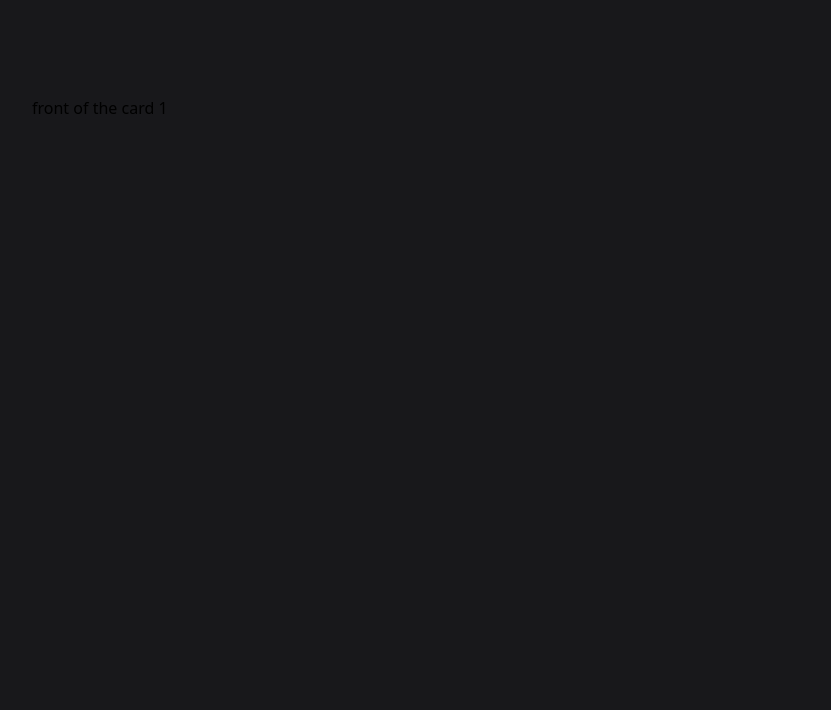
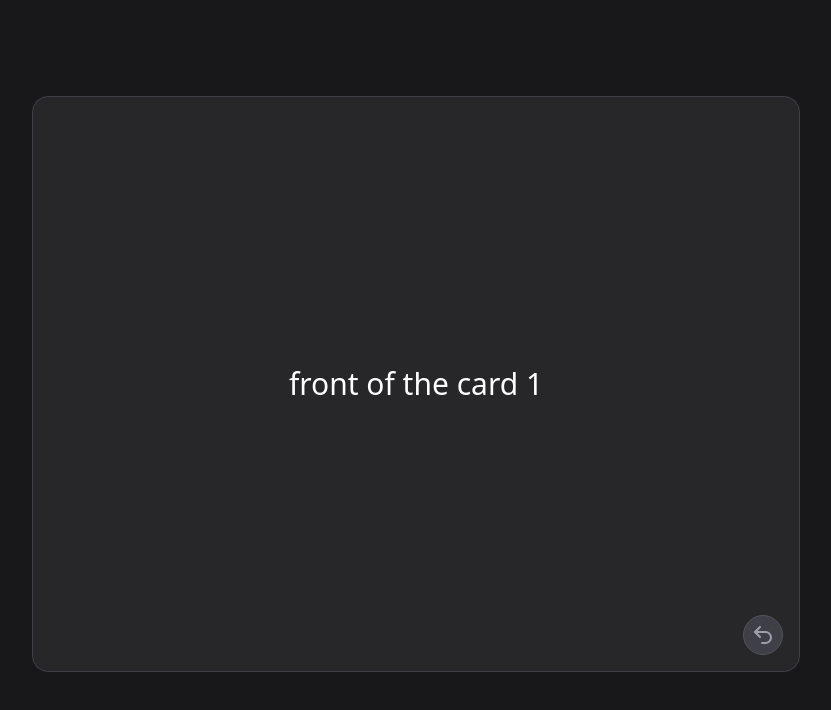
Before and after one commit to jaxonhill/oss-flashcards, a React (Vite) app in the folder frontend/: page / in a window 1280 px wide. Shown: the top 710 px of the page, without its empty margins (224-1055 px from the left). Built offline with nearby package versions, Linux system fonts and the light colour scheme.

Commit message:
Fix flashcard styling

```diff
--- a/frontend/src/features/card-screen/components/flashcard.tsx
+++ b/frontend/src/features/card-screen/components/flashcard.tsx
@@ -1,6 +1,8 @@
 "use client";
 import { useState } from "react";
 import type { Flashcard } from "../types/types";
+import { FlashcardActionButton } from "./flashcard-action-button";
+import { Undo2 } from "lucide-react";
 
 interface FlashcardProps {
 	flashcard: Flashcard;
@@ -10,5 +12,14 @@ export default function Flashcard({ flashcard }: FlashcardProps) {
 	const [isFlipped, setIsFlipped] = useState<boolean>();
 	const displayText: string = isFlipped ? flashcard.back : flashcard.front;
 
-	return <div>{displayText}</div>;
+	return (
+		<div className="h-[576px] flex justify-center items-center text-3xl text-white bg-zinc-800 border border-zinc-700 rounded-2xl relative">
+			<span>{displayText}</span>
+			<FlashcardActionButton
+				icon={<Undo2 className="size-6" />}
+				onClick={() => setIsFlipped(!isFlipped)}
+				className="absolute bottom-4 right-4"
+			/>
+		</div>
+	);
 }
```
